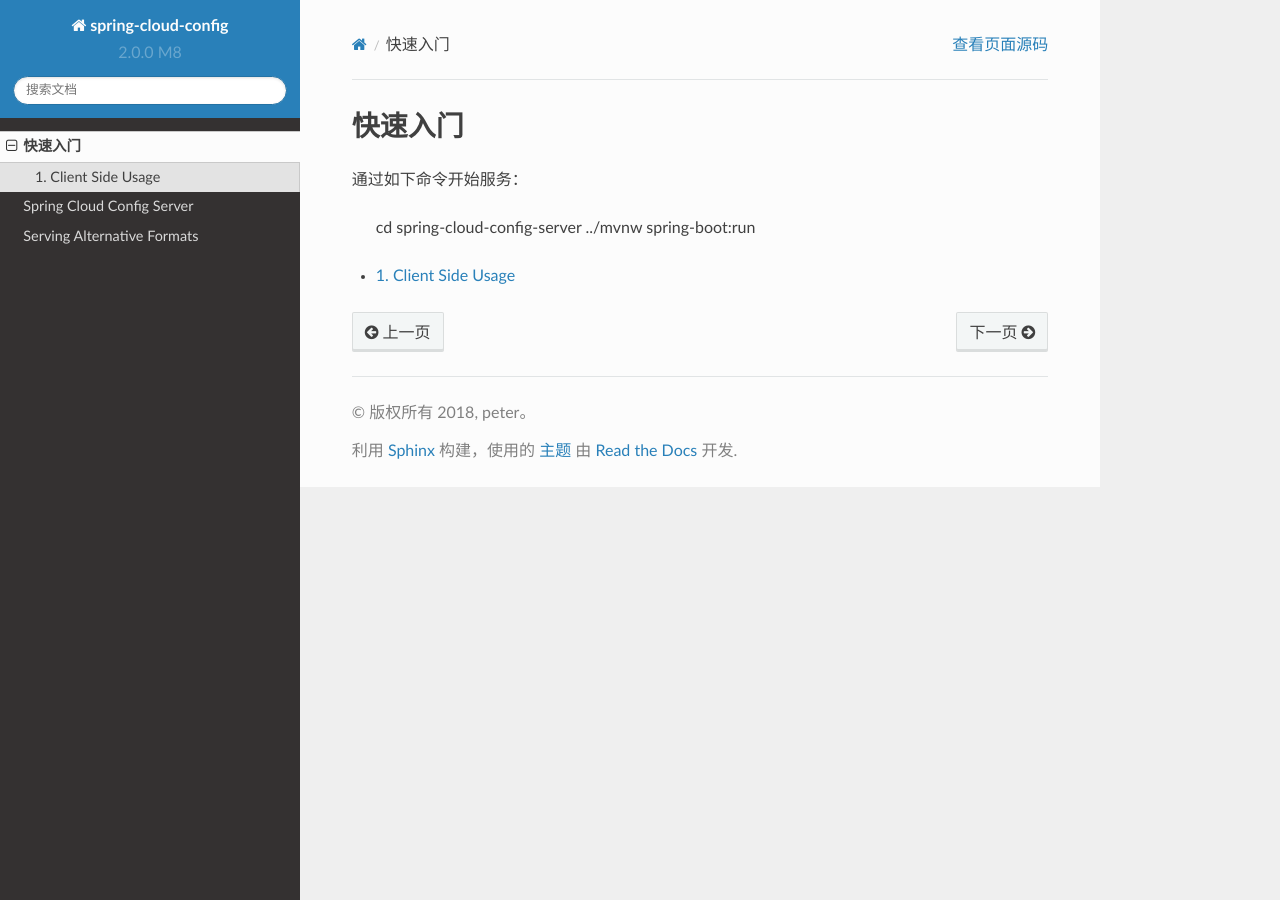
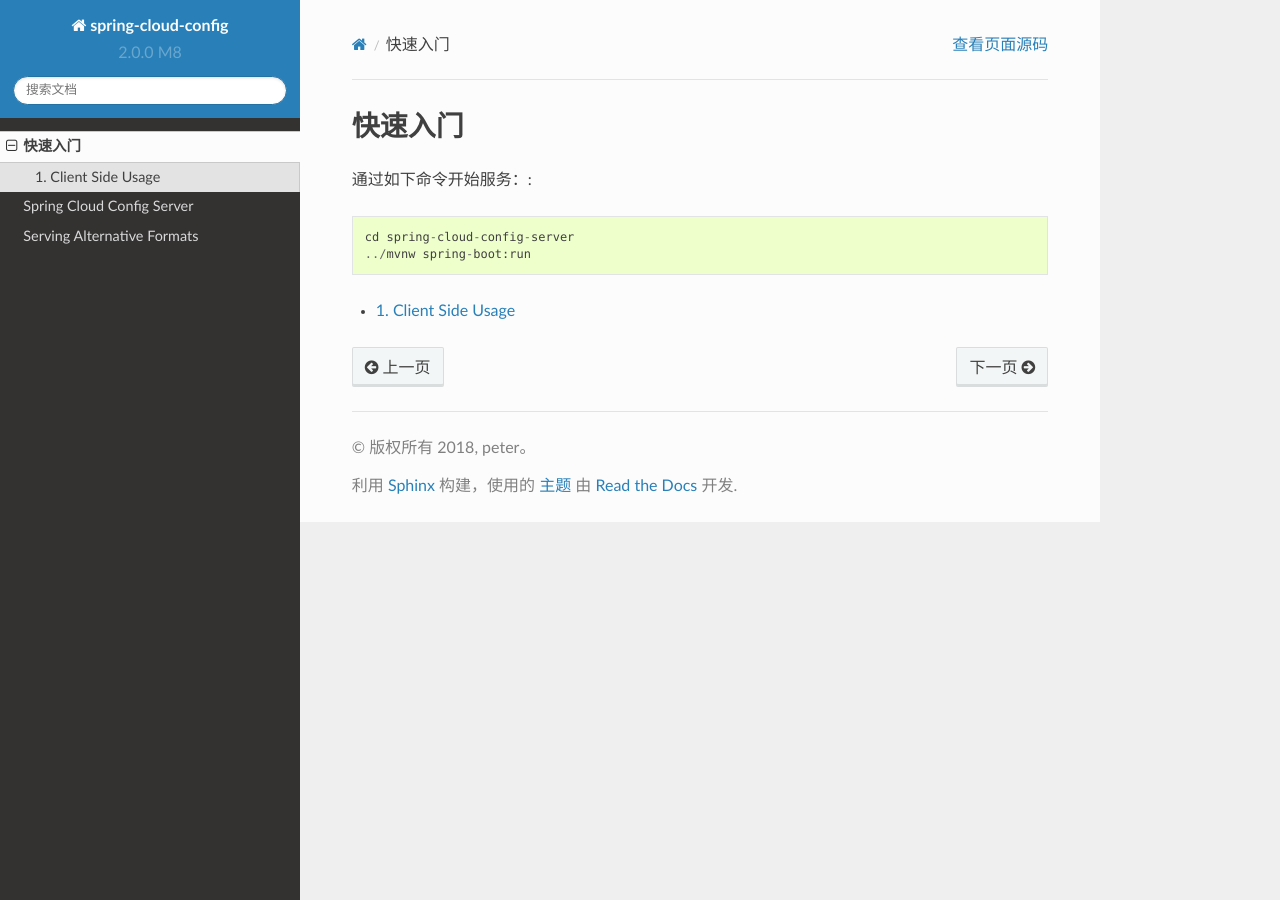
Before and after one commit to kuteng/spring-cloud-book, a Sphinx documentation site: the page built from source/quick-start/index.rst, in a window 1280 px wide. Built offline with Sphinx 7.4.7 and the Read the Docs theme 2.0.0, drawn with Linux system fonts in a browser that asks for light colours.

Commit message:
初步接触：开始编辑“快速入门”

```diff
--- a/source/quick-start/index.rst
+++ b/source/quick-start/index.rst
@@ -1,11 +1,10 @@
 快速入门
 =========================
 
-通过如下命令开始服务：
+通过如下命令开始服务：::
 
     cd spring-cloud-config-server
     ../mvnw spring-boot:run
-
 
 .. toctree::
     :maxdepth: 2
```
